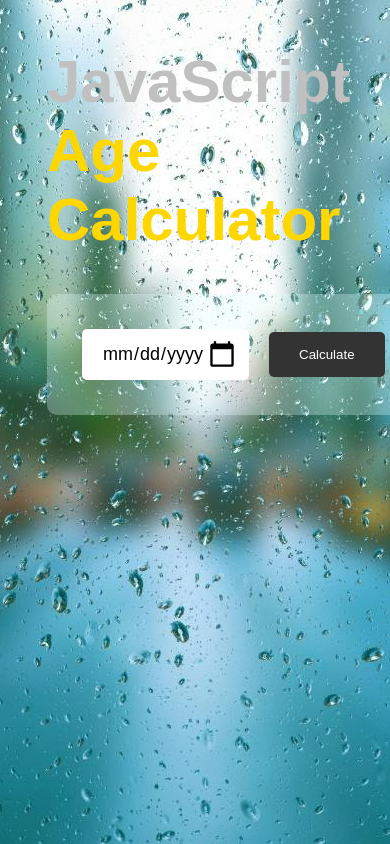
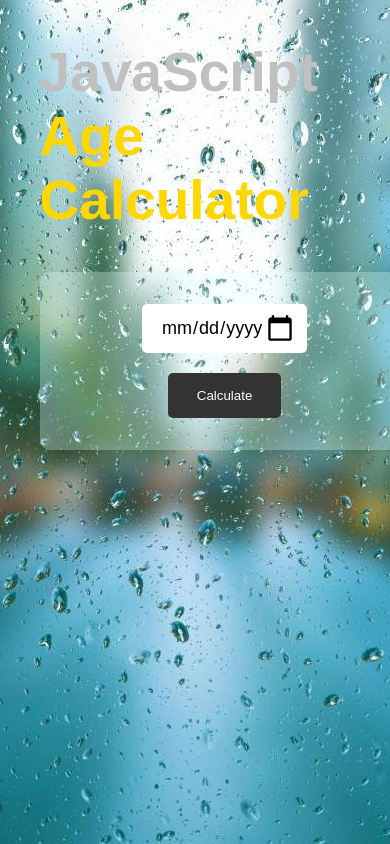
Before and after one commit to Raj-Shinde-045/ageCalculator, a plain HTML site: page index.html in a window 390 px wide. Shown: the top 844 px of the page. Drawn offline with Linux system fonts and the light colour scheme.

Commit message:
media query added

```diff
--- a/style.css
+++ b/style.css
@@ -76,3 +76,67 @@
     border: 1px;
     outline: 0px;
 }
+/* Media Queries */
+
+/* Small devices (landscape phones, less than 768px) */
+@media (max-width: 768px) {
+    .calculator {
+        margin-left: 5%;
+        margin-top: 5%;
+    }
+    .calculator h1 {
+        font-size: 40px;
+    }
+    .input-box {
+        flex-direction: column;
+        padding: 20px;
+    }
+    .input-box input {
+        margin-right: 0;
+        margin-bottom: 20px;
+        padding: 10px 15px;
+    }
+    .input-box button {
+        padding: 12px 25px;
+    }
+}
+
+/* Medium devices (tablets, less than 992px) */
+@media (max-width: 992px) {
+    .calculator {
+        margin-left: 7.5%;
+        margin-top: 7.5%;
+    }
+    .calculator h1 {
+        font-size: 50px;
+    }
+    .input-box {
+        padding: 30px;
+    }
+    .input-box input {
+        padding: 12px 18px;
+    }
+    .input-box button {
+        padding: 14px 28px;
+    }
+}
+
+/* Large devices (desktops, less than 1200px) */
+@media (max-width: 1200px) {
+    .calculator {
+        margin-left: 8%;
+        margin-top: 8%;
+    }
+    .calculator h1 {
+        font-size: 55px;
+    }
+    .input-box {
+        padding: 32px;
+    }
+    .input-box input {
+        padding: 13px 19px;
+    }
+    .input-box button {
+        padding: 15px 29px;
+    }
+}
```
